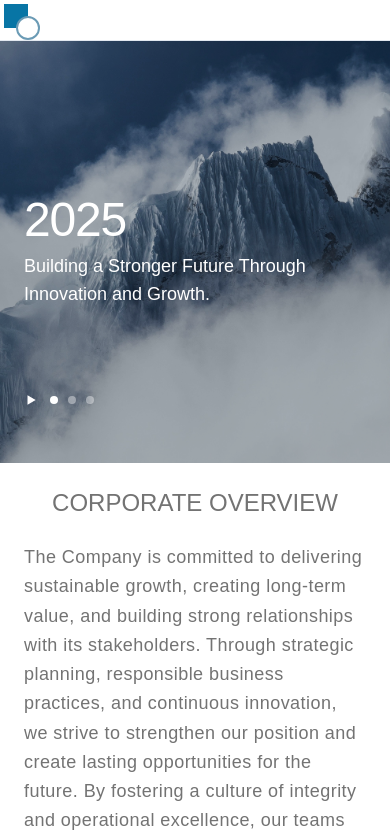
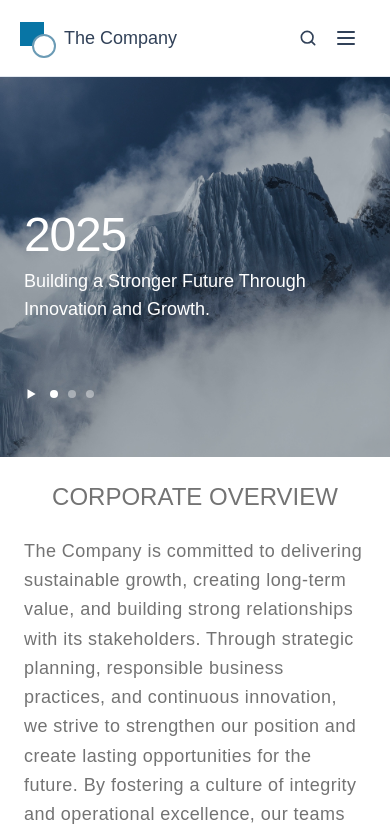
Before and after one commit to RobertQuintero/test-build-notified, a Next.js app in the folder test-build-notified/: page / in a window 390 px wide. Shown: the top 834 px of the page. Built offline with nearby package versions, Linux system fonts and the light colour scheme.

Commit message:
Refactor Navbar component; implement mobile menu toggle and improve responsiveness

```diff
--- a/test-build-notified/components/home/herobillboard.tsx
+++ b/test-build-notified/components/home/herobillboard.tsx
@@ -32,7 +32,7 @@ export function HeroBillboard() {
   }, []);
 
   return (
-    <section className="relative h-[50dvh] md:h-[60vh] w-full overflow-hidden  px-6 md:px-10">
+    <section className="relative h-[45dvh] md:h-[60vh] w-full overflow-hidden  px-6 md:px-10">
 
       {/* Background Slides */}
       {slides.map((slide, index) => (
--- a/test-build-notified/components/navbar.tsx
+++ b/test-build-notified/components/navbar.tsx
@@ -2,10 +2,27 @@
 import { siteConfig } from "@/lib/siteConfig";
 import { usePathname } from "next/navigation";
 import Link from "next/link";
+import { useEffect, useState } from "react";
 
 export default function Navbar() {
 
 const pathname = usePathname();
+const [isOpen, setIsOpen] = useState(false);
+
+// Close the mobile menu whenever the route changes
+useEffect(() => {
+  setIsOpen(false);
+}, [pathname]);
+
+// Close the mobile menu when the screen grows to desktop size
+useEffect(() => {
+  const mq = window.matchMedia("(min-width: 1024px)");
+  const handler = (e: MediaQueryListEvent) => {
+    if (e.matches) setIsOpen(false);
+  };
+  mq.addEventListener("change", handler);
+  return () => mq.removeEventListener("change", handler);
+}, []);
 
     return (
     <header className="relative w-full bg-white ">
@@ -77,7 +94,7 @@ const pathname = usePathname();
       </nav>
 
       {/* // Mobile Navigation */}
-      <nav className="lg:hidden flex justify-between items-center px-4 py-2 bg-white border-b border-slate-200">
+      <nav className="lg:hidden flex justify-between items-center p-8 py-6 bg-white border-b border-slate-200">
         {/* Left: Brand */}
         <Link href="/" className="flex items-center gap-2 whitespace-nowrap">
           <span className="relative h-6 w-6 -bottom-2">
@@ -87,8 +104,101 @@ const pathname = usePathname();
             {/* Circle in front */}
             <span className="absolute inset-0 rounded-full border-2 border-[#6b9bb5] bg-white z-10" />
           </span>
+
+          <span className="font-medium text-lg text-slate-700">
+            The Company
+          </span>
         </Link>
+
+        {/* Right: Search + Menu toggle */}
+        <div className="flex items-center gap-4">
+          <a
+            href="/search"
+            aria-label="Search"
+            className="flex items-center text-slate-700 transition-colors hover:text-[#0875a5]"
+          >
+            <svg
+              xmlns="http://www.w3.org/2000/svg"
+              width="20"
+              height="20"
+              viewBox="0 0 24 24"
+              fill="none"
+              stroke="currentColor"
+              strokeWidth="2"
+              strokeLinecap="round"
+              strokeLinejoin="round"
+            >
+              <circle cx="11" cy="11" r="7" />
+              <path d="m20 20-4-4" />
+            </svg>
+          </a>
+
+          <button
+            type="button"
+            aria-label={isOpen ? "Close menu" : "Open menu"}
+            aria-expanded={isOpen}
+            aria-controls="mobile-menu"
+            onClick={() => setIsOpen((prev) => !prev)}
+            className="flex items-center text-slate-700 transition-colors hover:text-[#0875a5]"
+          >
+            <svg
+              xmlns="http://www.w3.org/2000/svg"
+              width="24"
+              height="24"
+              viewBox="0 0 24 24"
+              fill="none"
+              stroke="currentColor"
+              strokeWidth="2"
+              strokeLinecap="round"
+              strokeLinejoin="round"
+            >
+              {isOpen ? (
+                <>
+                  <path d="M18 6 6 18" />
+                  <path d="m6 6 12 12" />
+                </>
+              ) : (
+                <>
+                  <path d="M4 6h16" />
+                  <path d="M4 12h16" />
+                  <path d="M4 18h16" />
+                </>
+              )}
+            </svg>
+          </button>
+        </div>
       </nav>
+
+      {/* Mobile dropdown menu */}
+      {isOpen && (
+        <div
+          id="mobile-menu"
+          className="lg:hidden absolute left-0 top-full z-50 w-full bg-white border-b border-slate-200 shadow-sm"
+        >
+          <div className="flex flex-col px-4 py-2 text-sm">
+            {siteConfig.navigation &&
+              Object.values(siteConfig.navigation).map((item, index) => {
+                const isActive = pathname === item.href;
+
+                return (
+                  <Link
+                    key={index}
+                    href={item.href}
+                    className="relative flex flex-col items-start justify-center text-slate-700 py-4 border-b border-slate-100 last:border-b-0 transition-colors hover:text-[#0875a5]"
+                  >
+                    {item.label}
+
+                    {isActive && (
+                      <span className="absolute bottom-0 text-xs tracking-[0.2rem]">
+                        ...........
+                      </span>
+                    )}
+                  </Link>
+                );
+              })}
+          </div>
+        </div>
+      )}
     </header>
   );
 };
--- a/test-build-notified/next.config.ts
+++ b/test-build-notified/next.config.ts
@@ -2,6 +2,7 @@ import type { NextConfig } from "next";
 
 const nextConfig: NextConfig = {
   /* config options here */
+  allowedDevOrigins: ["**"],
   cacheComponents: true,
   partialPrefetching: true,
   turbopack: {
```
Also changed, not shown: test-build-notified/components/ui/thecompanylogo.tsx (added).
